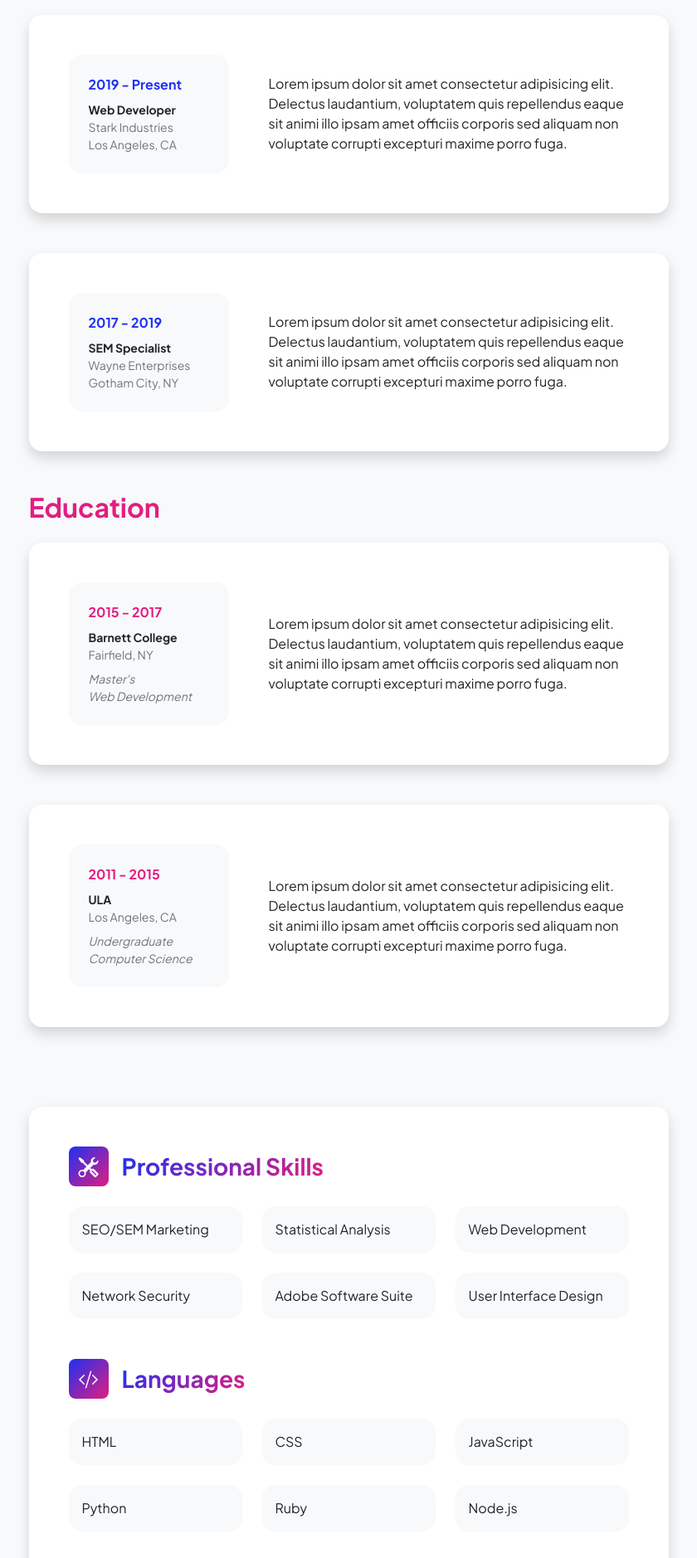
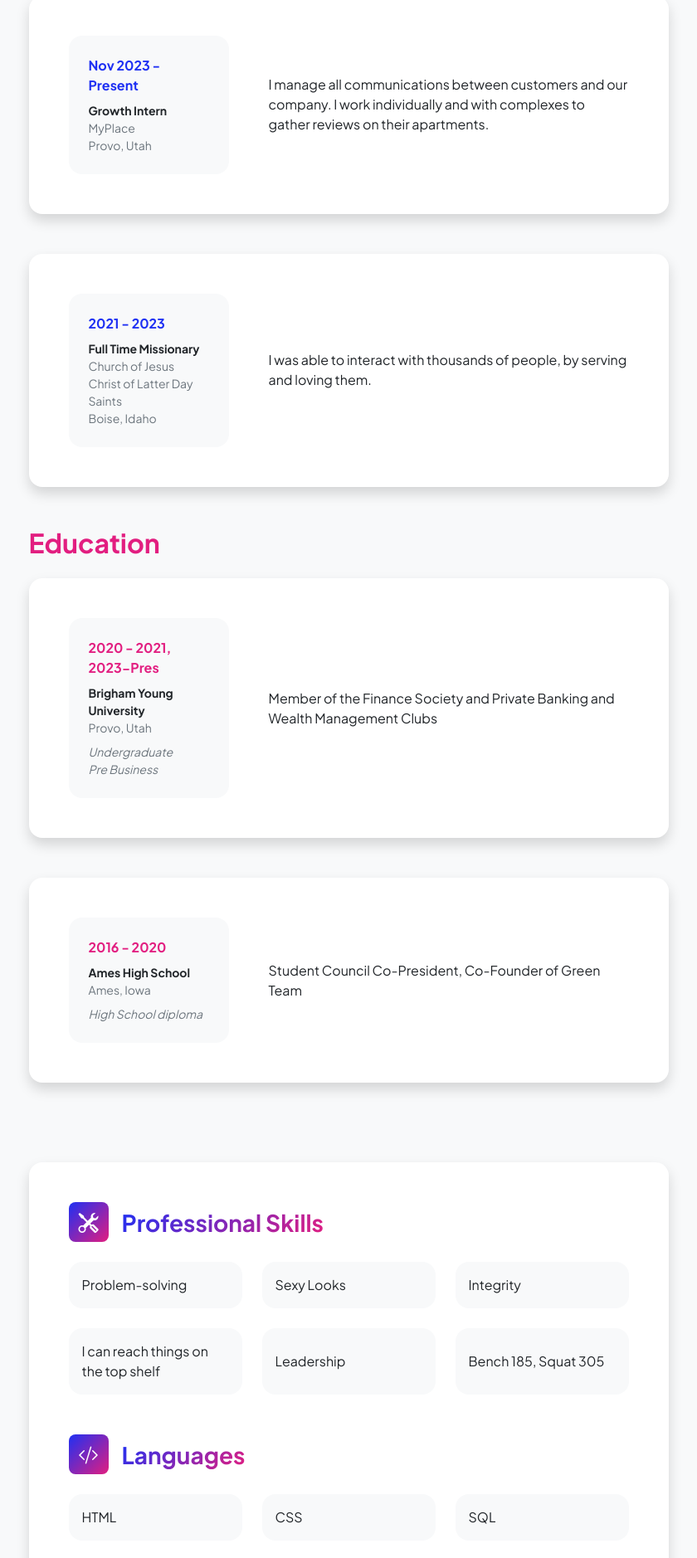
Before and after one commit to EvanBYU/is201, a plain HTML site: page resume.html in a window 1280 px wide. Shown: the part 290-2168 px from the top of the page at 83% size, without its empty margins (220-1060 px from the left). Drawn offline with nearby package versions, Linux system fonts and the light colour scheme.

Commit message:
Add files via upload

```diff
--- a/resume.html
+++ b/resume.html
@@ -5,7 +5,7 @@
         <meta name="viewport" content="width=device-width, initial-scale=1, shrink-to-fit=no" />
         <meta name="description" content="" />
         <meta name="author" content="" />
-        <title>Personal - Start Bootstrap Template</title>
+        <title>Evan's Resume</title>
         <!-- Favicon-->
         <link rel="icon" type="image/x-icon" href="assets/favicon.ico" />
         <!-- Custom Google font-->
@@ -22,14 +22,14 @@
             <!-- Navigation-->
             <nav class="navbar navbar-expand-lg navbar-light bg-white py-3">
                 <div class="container px-5">
-                    <a class="navbar-brand" href="index.html"><span class="fw-bolder text-primary">Start Bootstrap</span></a>
+                     <!-- <a class="navbar-brand" href="index.html"><span class="fw-bolder text-primary">Back to main page </span></a> -->
                     <button class="navbar-toggler" type="button" data-bs-toggle="collapse" data-bs-target="#navbarSupportedContent" aria-controls="navbarSupportedContent" aria-expanded="false" aria-label="Toggle navigation"><span class="navbar-toggler-icon"></span></button>
                     <div class="collapse navbar-collapse" id="navbarSupportedContent">
                         <ul class="navbar-nav ms-auto mb-2 mb-lg-0 small fw-bolder">
                             <li class="nav-item"><a class="nav-link" href="index.html">Home</a></li>
-                            <li class="nav-item"><a class="nav-link" href="resume.html">Resume</a></li>
-                            <li class="nav-item"><a class="nav-link" href="projects.html">Projects</a></li>
-                            <li class="nav-item"><a class="nav-link" href="contact.html">Contact</a></li>
+                            <!-- <li class="nav-item"><a class="nav-link" href="resume.html">Resume</a></li> -->
+                            <!-- <li class="nav-item"><a class="nav-link" href="projects.html">Projects</a></li> -->
+                            <!-- <li class="nav-item"><a class="nav-link" href="contact.html">Contact</a></li> -->
                         </ul>
                     </div>
                 </div>
@@ -47,9 +47,9 @@
                                 <h2 class="text-primary fw-bolder mb-0">Experience</h2>
                                 <!-- Download resume button-->
                                 <!-- Note: Set the link href target to a PDF file within your project-->
-                                <a class="btn btn-primary px-4 py-3" href="#!">
-                                    <div class="d-inline-block bi bi-download me-2"></div>
-                                    Download Resume
+                                <!-- <a class="btn btn-primary px-4 py-3" href="#!"> -->
+                                    <!-- <div class="d-inline-block bi bi-download me-2"></div> -->
+                                    <!-- Download Resume -->
                                 </a>
                             </div>
                             <!-- Experience Card 1-->
@@ -58,13 +58,13 @@
                                     <div class="row align-items-center gx-5">
                                         <div class="col text-center text-lg-start mb-4 mb-lg-0">
                                             <div class="bg-light p-4 rounded-4">
-                                                <div class="text-primary fw-bolder mb-2">2019 - Present</div>
-                                                <div class="small fw-bolder">Web Developer</div>
-                                                <div class="small text-muted">Stark Industries</div>
-                                                <div class="small text-muted">Los Angeles, CA</div>
+                                                <div class="text-primary fw-bolder mb-2">Nov 2023 - Present</div>
+                                                <div class="small fw-bolder">Growth Intern</div>
+                                                <div class="small text-muted">MyPlace</div>
+                                                <div class="small text-muted">Provo, Utah</div>
                                             </div>
                                         </div>
-                                        <div class="col-lg-8"><div>Lorem ipsum dolor sit amet consectetur adipisicing elit. Delectus laudantium, voluptatem quis repellendus eaque sit animi illo ipsam amet officiis corporis sed aliquam non voluptate corrupti excepturi maxime porro fuga.</div></div>
+                                        <div class="col-lg-8"><div>I manage all communications between customers and our company. I work individually and with complexes to gather reviews on their apartments.</div></div>
                                     </div>
                                 </div>
                             </div>
@@ -74,13 +74,13 @@
                                     <div class="row align-items-center gx-5">
                                         <div class="col text-center text-lg-start mb-4 mb-lg-0">
                                             <div class="bg-light p-4 rounded-4">
-                                                <div class="text-primary fw-bolder mb-2">2017 - 2019</div>
-                                                <div class="small fw-bolder">SEM Specialist</div>
-                                                <div class="small text-muted">Wayne Enterprises</div>
-                                                <div class="small text-muted">Gotham City, NY</div>
+                                                <div class="text-primary fw-bolder mb-2">2021 - 2023</div>
+                                                <div class="small fw-bolder">Full Time Missionary</div>
+                                                <div class="small text-muted">Church of Jesus Christ of Latter Day Saints</div>
+                                                <div class="small text-muted">Boise, Idaho</div>
                                             </div>
                                         </div>
-                                        <div class="col-lg-8"><div>Lorem ipsum dolor sit amet consectetur adipisicing elit. Delectus laudantium, voluptatem quis repellendus eaque sit animi illo ipsam amet officiis corporis sed aliquam non voluptate corrupti excepturi maxime porro fuga.</div></div>
+                                        <div class="col-lg-8"><div>I was able to interact with thousands of people, by serving and loving them.</div></div>
                                     </div>
                                 </div>
                             </div>
@@ -94,18 +94,18 @@
                                     <div class="row align-items-center gx-5">
                                         <div class="col text-center text-lg-start mb-4 mb-lg-0">
                                             <div class="bg-light p-4 rounded-4">
-                                                <div class="text-secondary fw-bolder mb-2">2015 - 2017</div>
+                                                <div class="text-secondary fw-bolder mb-2">2020 - 2021, 2023-Pres</div>
                                                 <div class="mb-2">
-                                                    <div class="small fw-bolder">Barnett College</div>
-                                                    <div class="small text-muted">Fairfield, NY</div>
+                                                    <div class="small fw-bolder">Brigham Young University</div>
+                                                    <div class="small text-muted">Provo, Utah</div>
                                                 </div>
                                                 <div class="fst-italic">
-                                                    <div class="small text-muted">Master's</div>
-                                                    <div class="small text-muted">Web Development</div>
+                                                    <div class="small text-muted">Undergraduate</div>
+                                                    <div class="small text-muted">Pre Business</div>
                                                 </div>
                                             </div>
                                         </div>
-                                        <div class="col-lg-8"><div>Lorem ipsum dolor sit amet consectetur adipisicing elit. Delectus laudantium, voluptatem quis repellendus eaque sit animi illo ipsam amet officiis corporis sed aliquam non voluptate corrupti excepturi maxime porro fuga.</div></div>
+                                        <div class="col-lg-8"><div>Member of the Finance Society and Private Banking and Wealth Management Clubs</div></div>
                                     </div>
                                 </div>
                             </div>
@@ -115,18 +115,18 @@
                                     <div class="row align-items-center gx-5">
                                         <div class="col text-center text-lg-start mb-4 mb-lg-0">
                                             <div class="bg-light p-4 rounded-4">
-                                                <div class="text-secondary fw-bolder mb-2">2011 - 2015</div>
+                                                <div class="text-secondary fw-bolder mb-2">2016 - 2020</div>
                                                 <div class="mb-2">
-                                                    <div class="small fw-bolder">ULA</div>
-                                                    <div class="small text-muted">Los Angeles, CA</div>
+                                                    <div class="small fw-bolder">Ames High School</div>
+                                                    <div class="small text-muted">Ames, Iowa</div>
                                                 </div>
                                                 <div class="fst-italic">
-                                                    <div class="small text-muted">Undergraduate</div>
-                                                    <div class="small text-muted">Computer Science</div>
+                                                    <div class="small text-muted">High School diploma</div>
+                                                    <div class="small text-muted"></div>
                                                 </div>
                                             </div>
                                         </div>
-                                        <div class="col-lg-8"><div>Lorem ipsum dolor sit amet consectetur adipisicing elit. Delectus laudantium, voluptatem quis repellendus eaque sit animi illo ipsam amet officiis corporis sed aliquam non voluptate corrupti excepturi maxime porro fuga.</div></div>
+                                        <div class="col-lg-8"><div>Student Council Co-President, Co-Founder of Green Team<div></div>
                                     </div>
                                 </div>
                             </div>
@@ -145,14 +145,14 @@
                                             <h3 class="fw-bolder mb-0"><span class="text-gradient d-inline">Professional Skills</span></h3>
                                         </div>
                                         <div class="row row-cols-1 row-cols-md-3 mb-4">
-                                            <div class="col mb-4 mb-md-0"><div class="d-flex align-items-center bg-light rounded-4 p-3 h-100">SEO/SEM Marketing</div></div>
-                                            <div class="col mb-4 mb-md-0"><div class="d-flex align-items-center bg-light rounded-4 p-3 h-100">Statistical Analysis</div></div>
-                                            <div class="col"><div class="d-flex align-items-center bg-light rounded-4 p-3 h-100">Web Development</div></div>
+                                            <div class="col mb-4 mb-md-0"><div class="d-flex align-items-center bg-light rounded-4 p-3 h-100">Problem-solving</div></div>
+                                            <div class="col mb-4 mb-md-0"><div class="d-flex align-items-center bg-light rounded-4 p-3 h-100">Sexy Looks</div></div>
+                                            <div class="col"><div class="d-flex align-items-center bg-light rounded-4 p-3 h-100">Integrity</div></div>
                                         </div>
                                         <div class="row row-cols-1 row-cols-md-3">
-                                            <div class="col mb-4 mb-md-0"><div class="d-flex align-items-center bg-light rounded-4 p-3 h-100">Network Security</div></div>
-                                            <div class="col mb-4 mb-md-0"><div class="d-flex align-items-center bg-light rounded-4 p-3 h-100">Adobe Software Suite</div></div>
-                                            <div class="col"><div class="d-flex align-items-center bg-light rounded-4 p-3 h-100">User Interface Design</div></div>
+                                            <div class="col mb-4 mb-md-0"><div class="d-flex align-items-center bg-light rounded-4 p-3 h-100">I can reach things on the top shelf</div></div>
+                                            <div class="col mb-4 mb-md-0"><div class="d-flex align-items-center bg-light rounded-4 p-3 h-100">Leadership</div></div>
+                                            <div class="col"><div class="d-flex align-items-center bg-light rounded-4 p-3 h-100">Bench 185, Squat 305</div></div>
                                         </div>
                                     </div>
                                     <!-- Languages list-->
@@ -164,12 +164,12 @@
                                         <div class="row row-cols-1 row-cols-md-3 mb-4">
                                             <div class="col mb-4 mb-md-0"><div class="d-flex align-items-center bg-light rounded-4 p-3 h-100">HTML</div></div>
                                             <div class="col mb-4 mb-md-0"><div class="d-flex align-items-center bg-light rounded-4 p-3 h-100">CSS</div></div>
-                                            <div class="col"><div class="d-flex align-items-center bg-light rounded-4 p-3 h-100">JavaScript</div></div>
+                                            <div class="col"><div class="d-flex align-items-center bg-light rounded-4 p-3 h-100">SQL</div></div>
                                         </div>
                                         <div class="row row-cols-1 row-cols-md-3">
-                                            <div class="col mb-4 mb-md-0"><div class="d-flex align-items-center bg-light rounded-4 p-3 h-100">Python</div></div>
-                                            <div class="col mb-4 mb-md-0"><div class="d-flex align-items-center bg-light rounded-4 p-3 h-100">Ruby</div></div>
-                                            <div class="col"><div class="d-flex align-items-center bg-light rounded-4 p-3 h-100">Node.js</div></div>
+                                            <div class="col mb-4 mb-md-0"><div class="d-flex align-items-center bg-light rounded-4 p-3 h-100">VBA</div></div>
+                                            <div class="col mb-4 mb-md-0"><div class="d-flex align-items-center bg-light rounded-4 p-3 h-100">English</div></div>
+                                            <div class="col"><div class="d-flex align-items-center bg-light rounded-4 p-3 h-100">The pure language of Adam</div></div>
                                         </div>
                                     </div>
                                 </div>
@@ -183,13 +183,13 @@
         <footer class="bg-white py-4 mt-auto">
             <div class="container px-5">
                 <div class="row align-items-center justify-content-between flex-column flex-sm-row">
-                    <div class="col-auto"><div class="small m-0">Copyright &copy; Your Website 2023</div></div>
-                    <div class="col-auto">
-                        <a class="small" href="#!">Privacy</a>
+                    <div class="col-auto"><div class="small m-0">Lippolis LLC &copy;  2023</div></div>
+                   <div class="col-auto">
+                        <!-- <a class="small" href="#!">Privacy</a> -->
                         <span class="mx-1">&middot;</span>
-                        <a class="small" href="#!">Terms</a>
+                        <!-- <a class="small" href="#!">Terms</a> -->
                         <span class="mx-1">&middot;</span>
-                        <a class="small" href="#!">Contact</a>
+                        <!-- <a class="small" href="#!">Contact</a> -->
                     </div>
                 </div>
             </div>
```
Also changed, not shown: index.html (+15 -15 lines).
